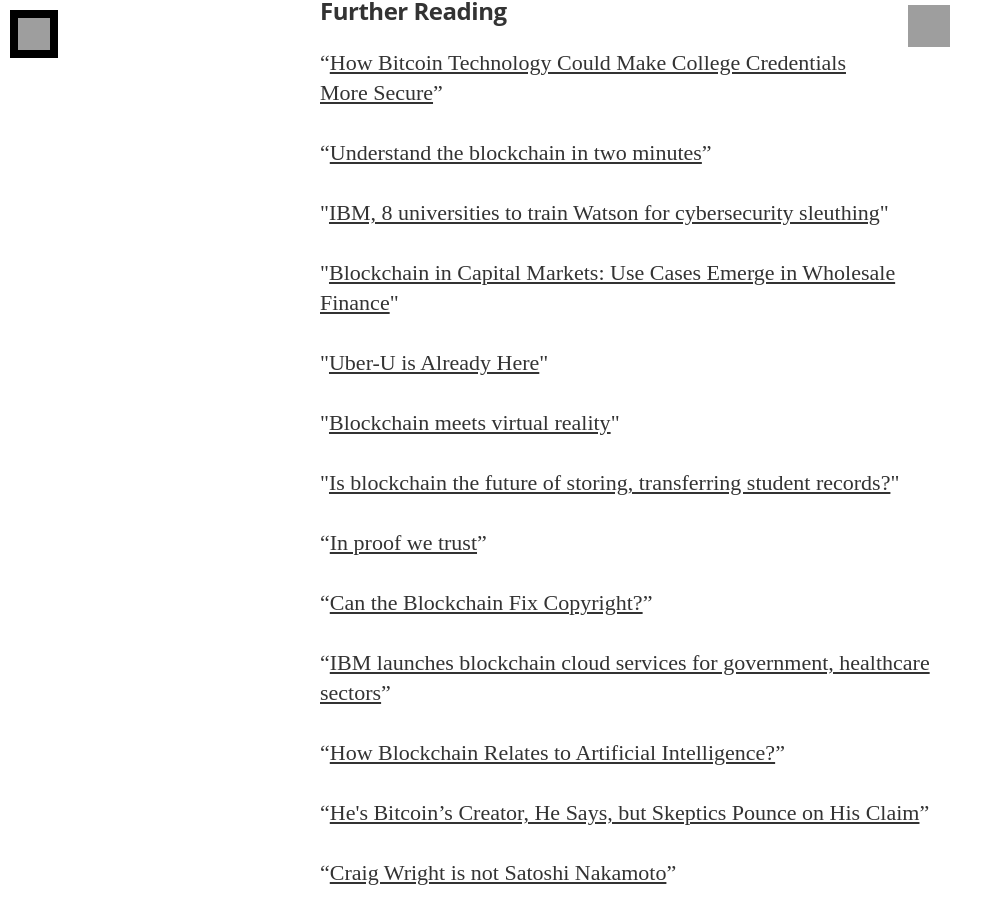
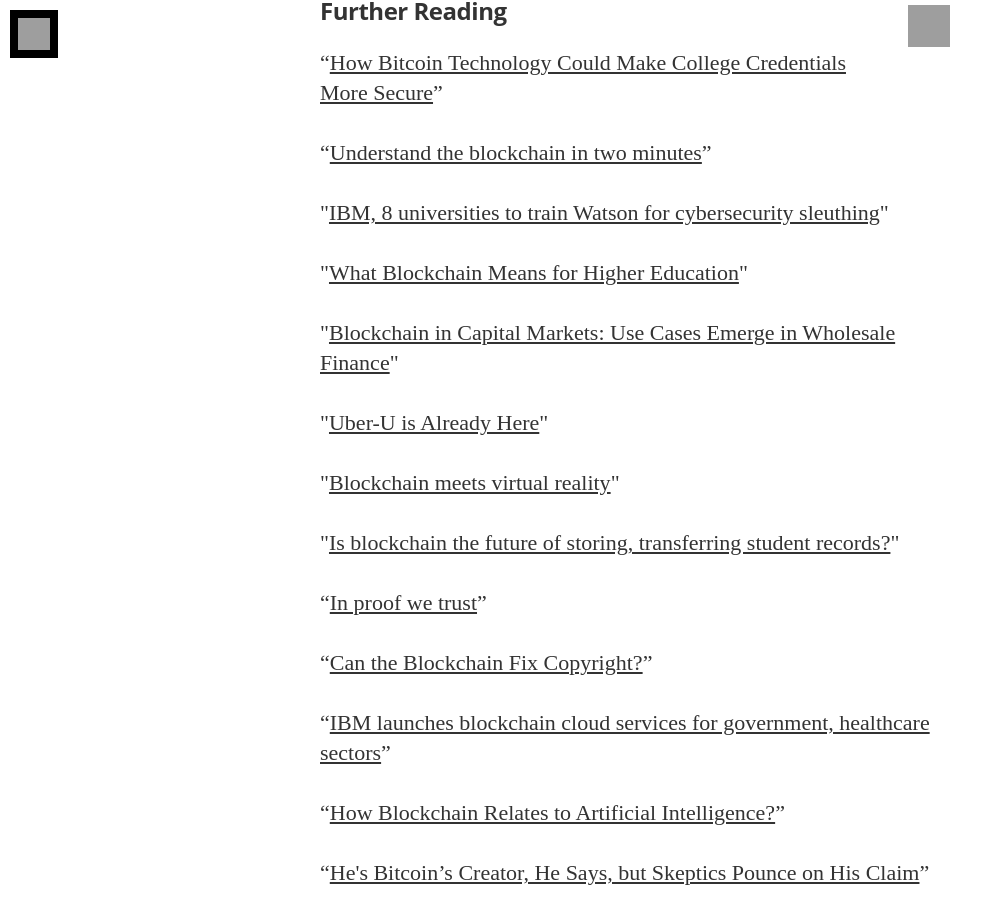
Before and after one commit to HackEducation/HackEduResearch, a Jekyll site: the page built from _posts/2016-05-10-more-blockchain-links.html, in a window 1280 px wide and 900 px high, scrolled down 2183 px. Shown: the whole window, without its empty margins (0-1003 px from the left). Built offline with Jekyll 4.4.1, drawn with Linux system fonts in a browser that asks for light colours; nearby versions of some CDN libraries; some web fonts are replaced; grey boxes are pictures that could not be loaded.

Commit message:
Update 2016-05-10-more-blockchain-links.html

```diff
--- a/_posts/2016-05-10-more-blockchain-links.html
+++ b/_posts/2016-05-10-more-blockchain-links.html
@@ -24,6 +24,8 @@
 <p>&#8220;<a href="http://boingboing.net/2016/04/18/understand-the-blockchain-in-t.html">Understand the blockchain in two minutes</a>&#8221;</p>
 
 <p>"<a href="http://www.zdnet.com/article/ibm-8-universities-to-train-watson-for-cybersecurity-sleuthing/">IBM, 8 universities to train Watson for cybersecurity sleuthing</a>"</p>
+
+<p>"<a href="https://www.edsurge.com/news/2016-05-12-what-blockchain-means-for-higher-education">What Blockchain Means for Higher Education</a>"</p>
 
 <p>"<a href="http://bankinnovation.net/2016/05/blockchain-in-capital-markets-emerging-use-cases-i/">Blockchain in Capital Markets: Use Cases Emerge in Wholesale Finance</a>"</p>
 
```
